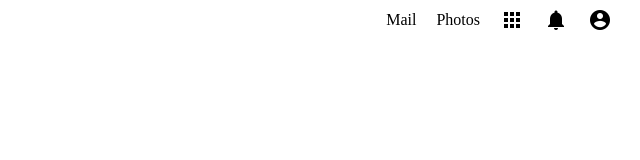
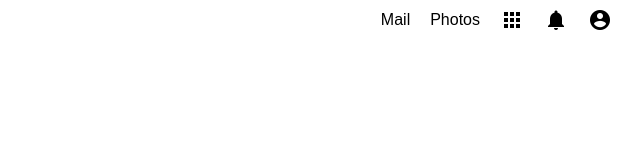
Before and after one commit to NastjonkaK/PopUp, a plain HTML site: page index.html in a window 1280 px wide. Shown: the full height of the page, 640-1280 px from the left. Drawn offline with Linux system fonts and the light colour scheme.

Commit message:
Added web-safe font

```diff
--- a/Style/style.css
+++ b/Style/style.css
@@ -1,5 +1,6 @@
 body {
-	font-family: "Montserrat";
+	font-size: 16px;
+	font-family: "Montserrat", "Arial", sans-serif;
 	font-size: 16px;
 }
 
```
